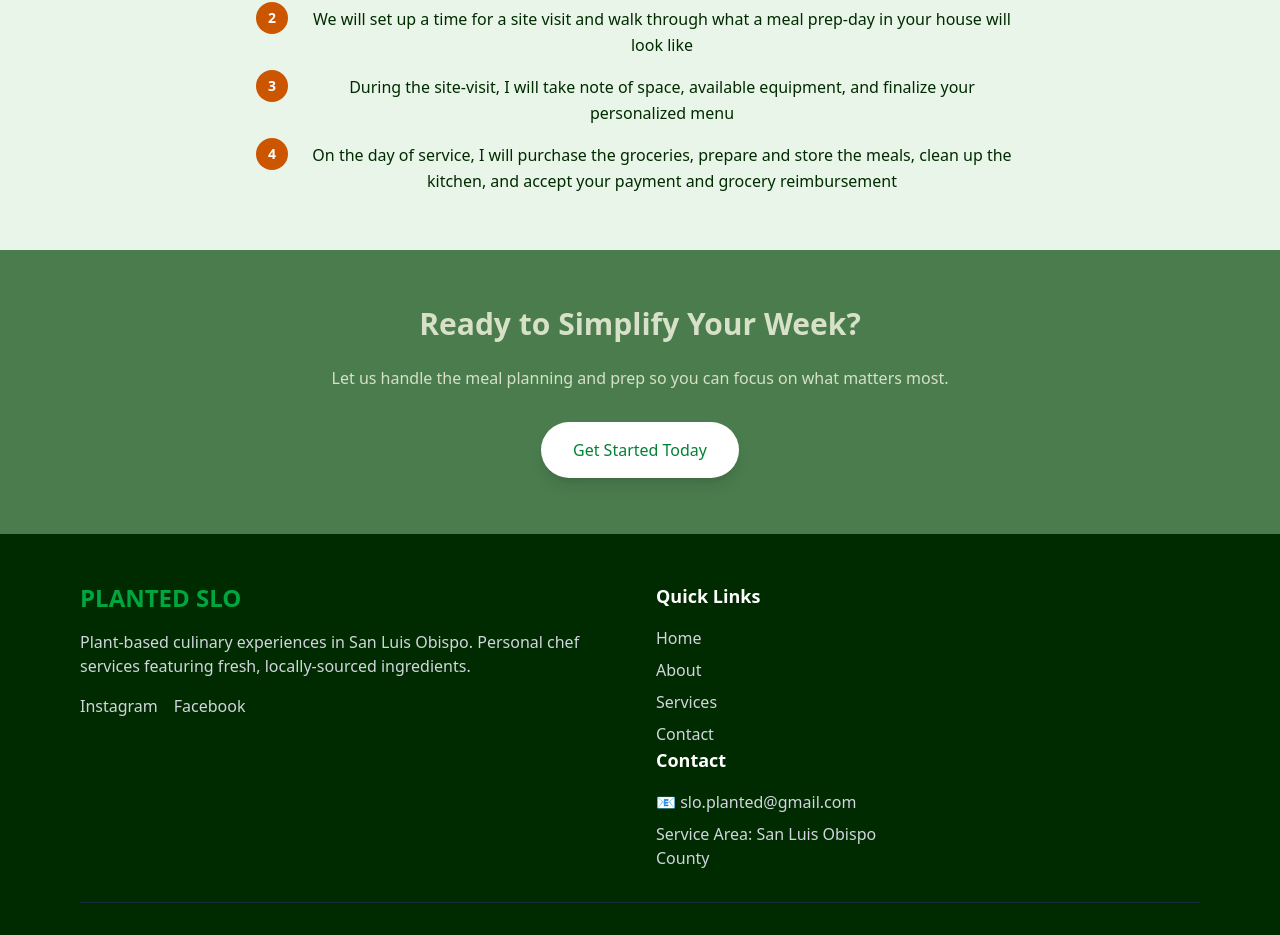
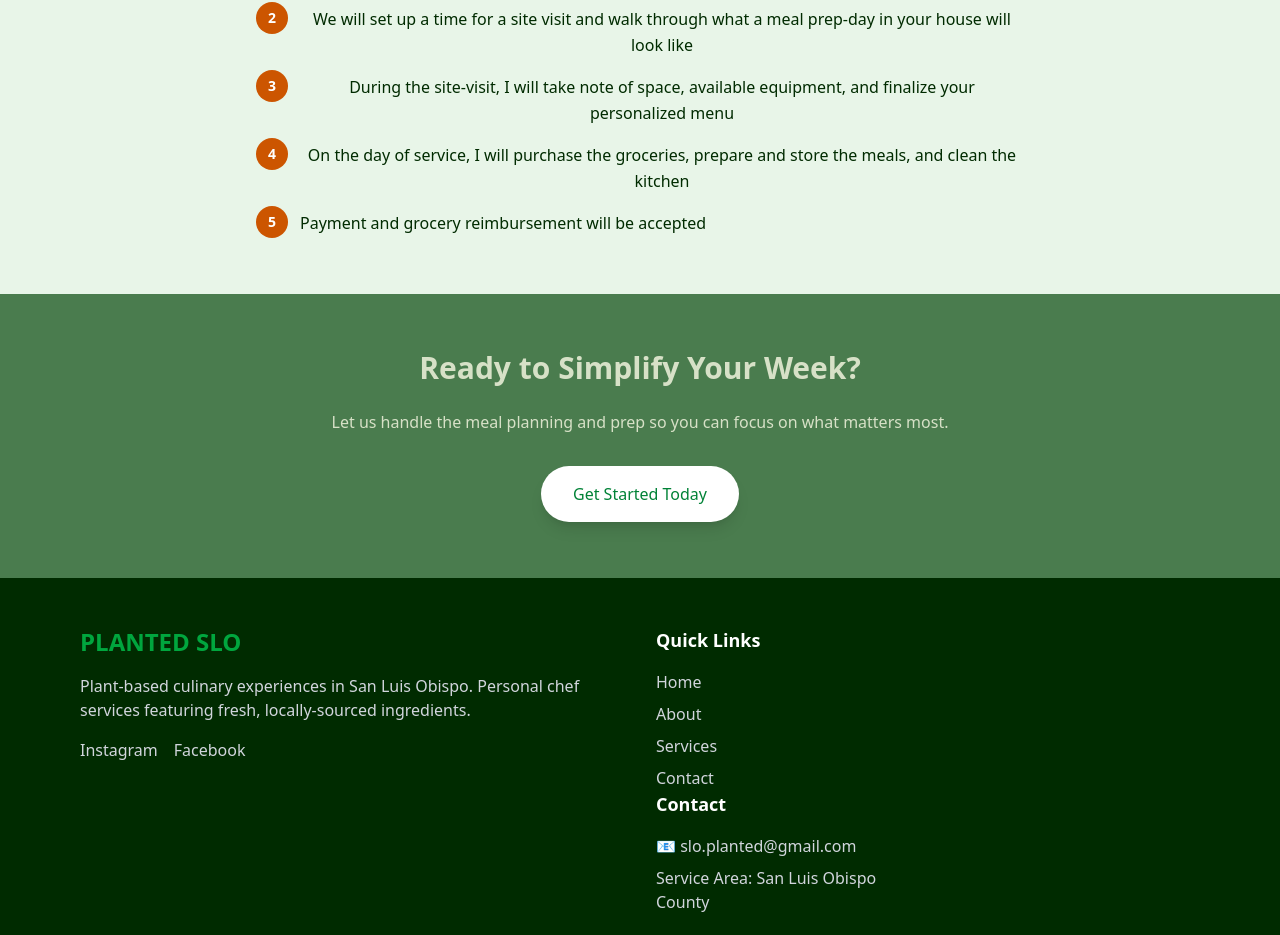
Before and after one commit to dancimo-lang/personal-chef-website, a Next.js app: page /meal-prep-services in a window 1280 px wide. Shown: the part 1142-2077 px from the top of the page. Built offline with nearby package versions, Linux system fonts and the light colour scheme.

Commit message:
Split step 4 and add step 5 in 'How It Works' section

```diff
--- a/src/app/meal-prep-services/page.tsx
+++ b/src/app/meal-prep-services/page.tsx
@@ -130,7 +130,13 @@ export default function MealPrepServices() {
                   <span className="flex-shrink-0 w-8 h-8 md:w-10 md:h-10 lg:w-10 lg:h-10 xl:w-8 xl:h-8 rounded-full flex items-center justify-center text-sm md:text-base lg:text-base xl:text-sm font-bold mr-3 md:mr-4 lg:mr-4 xl:mr-3" style={{backgroundColor: '#CC5500', color: '#ffffff'}}>
                     4
                   </span>
-                  <span className="pt-1">On the day of service, I will purchase the groceries, prepare and store the meals, clean up the kitchen, and accept your payment and grocery reimbursement</span>
+                  <span className="pt-1">On the day of service, I will purchase the groceries, prepare and store the meals, and clean the kitchen</span>
+                </div>
+                <div className="flex items-start">
+                  <span className="flex-shrink-0 w-8 h-8 md:w-10 md:h-10 lg:w-10 lg:h-10 xl:w-8 xl:h-8 rounded-full flex items-center justify-center text-sm md:text-base lg:text-base xl:text-sm font-bold mr-3 md:mr-4 lg:mr-4 xl:mr-3" style={{backgroundColor: '#CC5500', color: '#ffffff'}}>
+                    5
+                  </span>
+                  <span className="pt-1">Payment and grocery reimbursement will be accepted</span>
                 </div>
               </div>
             </div>
```
